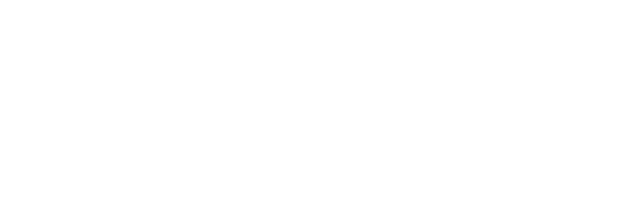
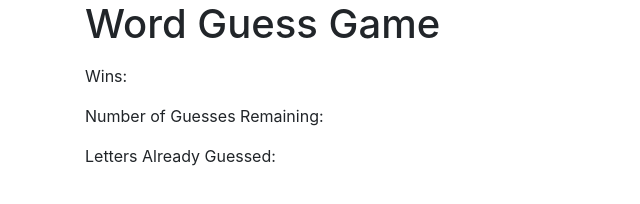
Before and after one commit to charmata/Word-Guess-Game, a plain HTML site: page index.html in a window 1280 px wide. Shown: the whole page, without its empty margins (0-640 px from the left). Drawn offline with nearby package versions, Linux system fonts and the light colour scheme.

Commit message:
Add page structure

```diff
--- a/index.html
+++ b/index.html
@@ -14,5 +14,18 @@
     <link rel="stylesheet" href="./assets/css/style.css" />
     <script src="./assets/javascript/game.js"></script>
   </head>
-  <body></body>
+  <body>
+    <div class="container">
+      <div class="row">
+        <div class="col-12 col-md-7 col-lg-6" id="content">
+          <h1>Word Guess Game</h1>
+          <p id="hint"></p>
+          <span id="word"></span>
+          <p>Wins: <span id="wins"></span></p>
+          <p>Number of Guesses Remaining: <span id="guesses-remain"></span></p>
+          <p>Letters Already Guessed: <span id="letters-guessed"></span></p>
+        </div>
+      </div>
+    </div>
+  </body>
 </html>
```
